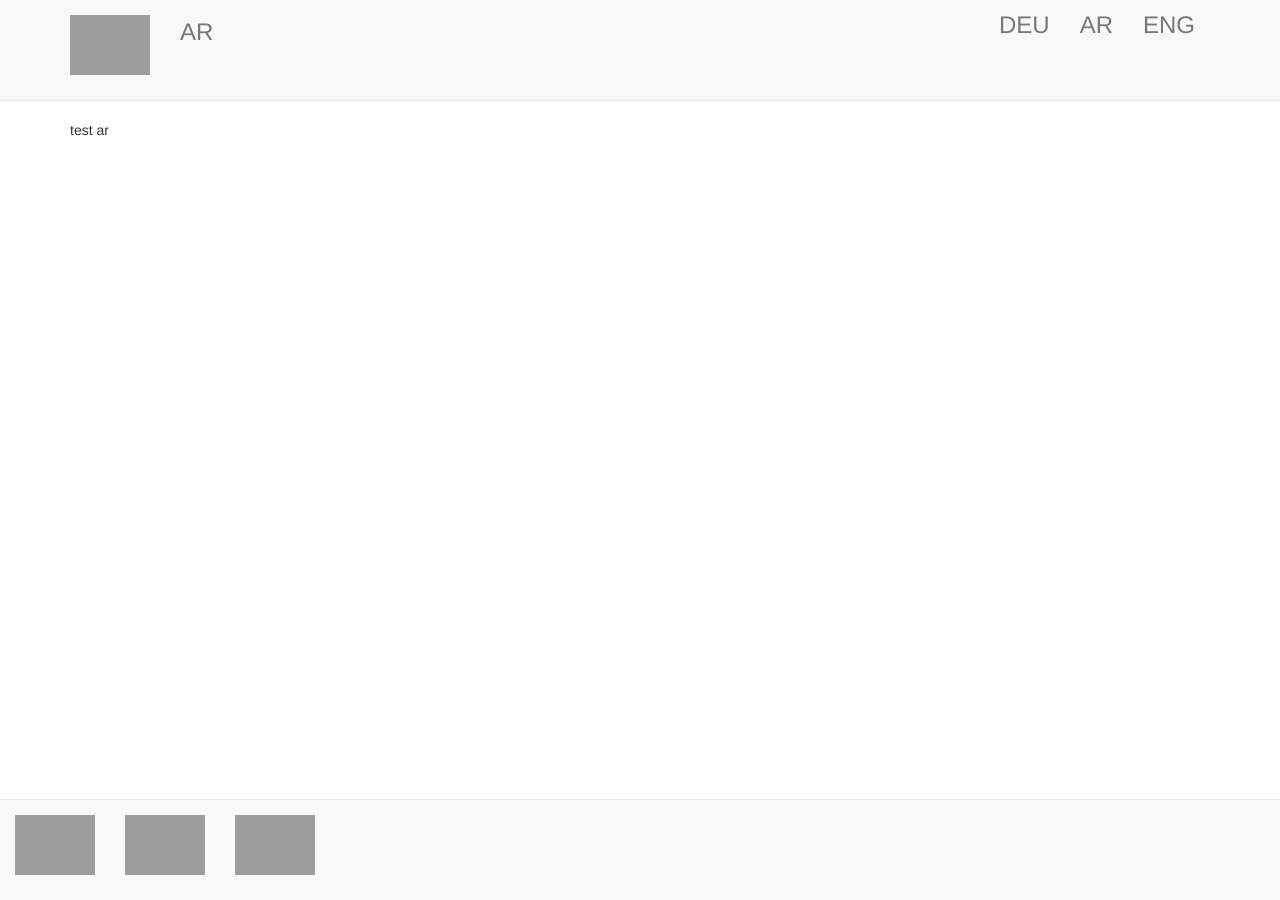
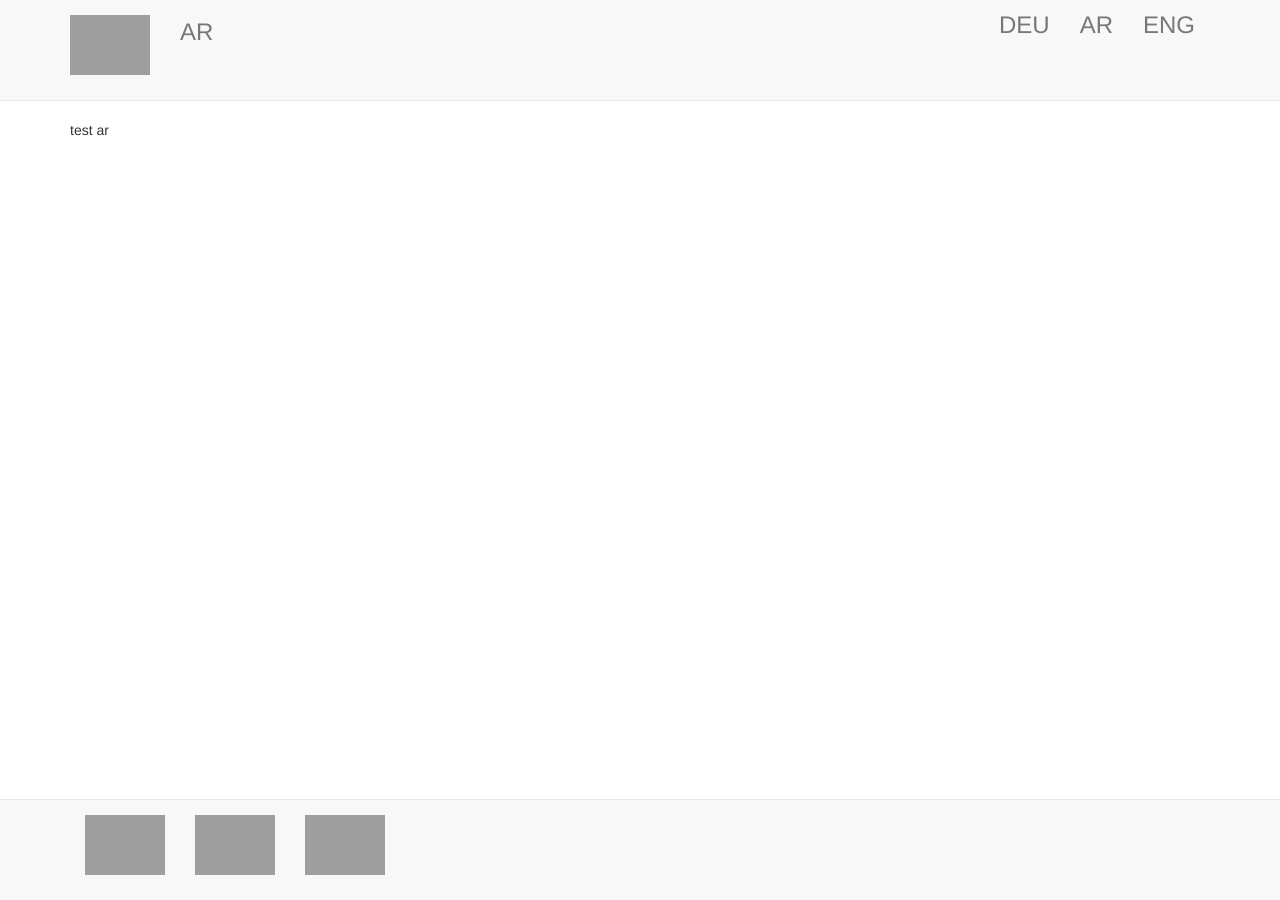
Before and after one commit to EIJC/TIJ, a Jekyll site: the page built from ar.html, in a window 1280 px wide. Built offline with Jekyll 4.4.1, drawn with Linux system fonts in a browser that asks for light colours; nearby versions of some CDN libraries; grey boxes are pictures that could not be loaded.

Commit message:
Update page.html

```diff
--- a/_layouts/page.html
+++ b/_layouts/page.html
@@ -44,7 +44,7 @@ layout: base
 
     <div id="footer">
       <div class="navbar navbar-default navbar-fixed-bottom">
-        <div class="containter">
+        <div class="container">
             <ul class="nav navbar-nav">
                 <li><a href="" scr="">
                    <img alt="Phone" src="https://www.dropbox.com/s/zgbrhrnkhaetjaa/phone%20transparent.png?raw=1" style="max-width: 80px; max-height: 80px;" />
```
